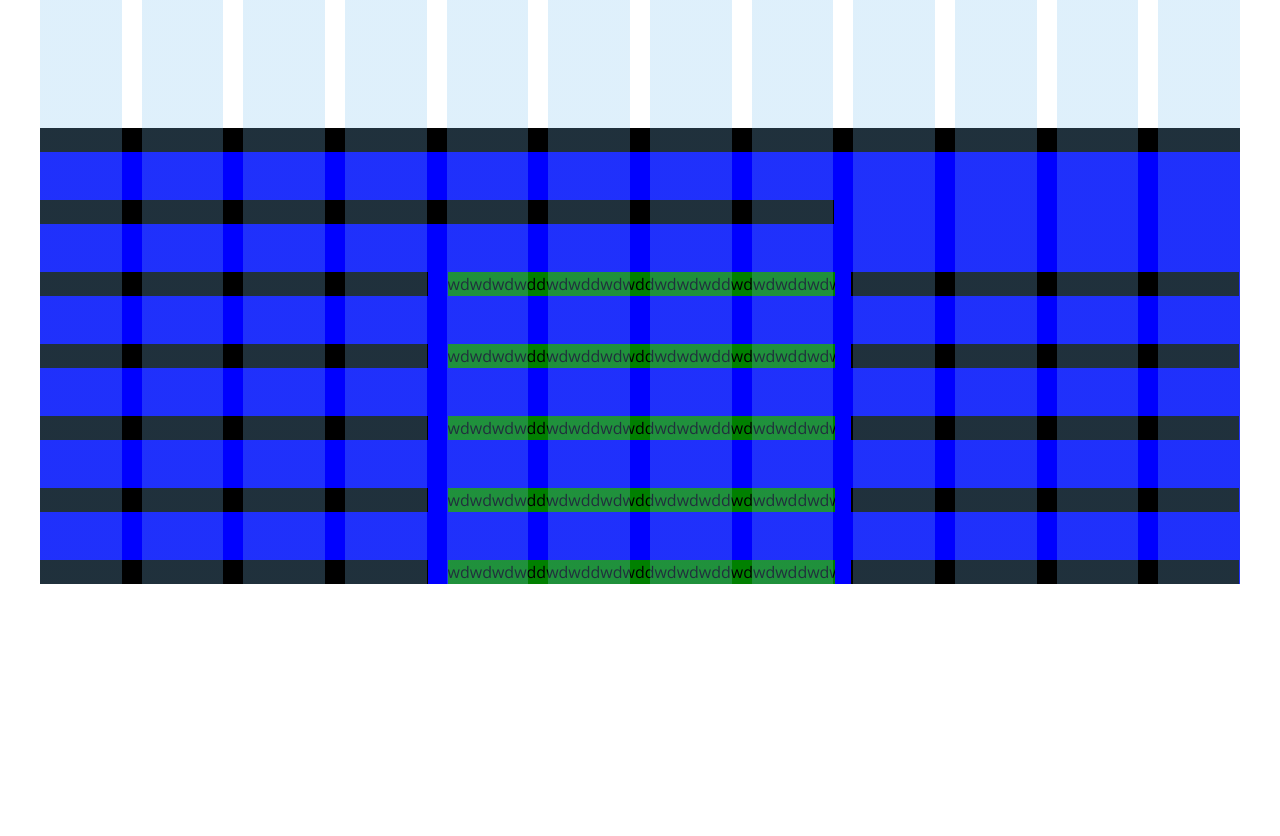
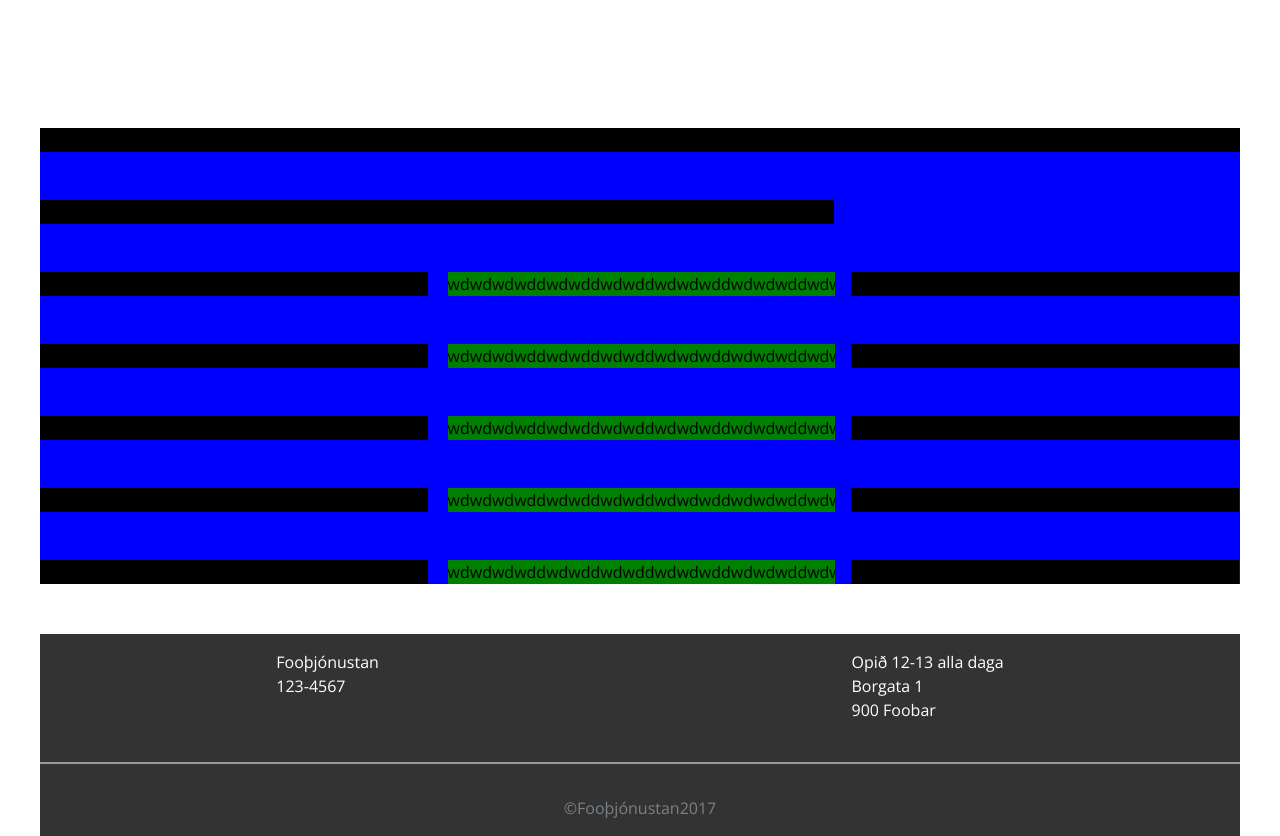
Before and after one commit to MyDickTasteLIkeLemons/Hop_verkefni1_-vef, a website: page index.html in a window 1280 px wide. Shown: the part 820-1656 px from the top of the page. Before the commit the page ends 1404 px from the top, so only its background shows below. Drawn offline with nearby package versions, Linux system fonts and the light colour scheme.

Commit message:
Nav,headder og Footer fyrir index/about/kaup 100% TILBUIÐ

```diff
--- a/index.html
+++ b/index.html
@@ -5,7 +5,7 @@
     <meta charset="utf-8">
     <link rel="stylesheet" href="styles.css">
 	<link href="https://fonts.googleapis.com/css?family=Open+Sans:400,400i|Roboto+Slab" rel="stylesheet">
-	<link rel="stylesheet" href="grid.css">
+	<!--<link rel="stylesheet" href="grid.css">-->
   </head>
   <body>
 	<!--NAVIGATION START-->
@@ -101,5 +101,27 @@
 
 	</div>
 
+
+	<!--EVERYTHING UNDER COMMENT IS READY NO NEED TO ALTER-->
+	<!--FOOTER START-->
+	<footer class="footer">
+		<div class="footer__info">
+			<div class="footer__info__address">
+				Fooþjónustan<br>
+				123-4567
+			</div>
+			<div class="footer__info__openhours">
+				Opið 12-13 alla daga<br>
+				Borgata 1 <br>
+				900 Foobar
+			</div>
+		</div>
+		<div class="footer__copywrite">
+			<div class="footer__copywrite__content">
+				©Fooþjónustan2017
+			</div>
+		</div>
+	</footer>
+	<!--FOOTER END-->
   </body>
 </html>
--- a/scss/Grid.scss
+++ b/scss/Grid.scss
@@ -2,6 +2,7 @@
   .page__grid {
      background-color:blue;
 	width: 100%;
+	margin-bottom:50px;
 	}
 
    .page__grid__row {
--- a/scss/footer.scss
+++ b/scss/footer.scss
@@ -0,0 +1,23 @@
+.footer {
+  width: 100%;
+  background-color: #333;
+  color: $font-color-nav;
+
+  &__info {
+    display: flex;
+    padding-top: 1em;
+    padding-bottom: 2.5em;
+    border-bottom: 2px solid #999;
+	justify-content: space-around;
+  }
+
+  &__copywrite {
+    padding-top: 2em;
+    padding-bottom: 1em;
+
+	&__content {
+      text-align: center;
+      color: #7a8186;
+    }
+  }
+}
--- a/styles.scss
+++ b/styles.scss
@@ -37,4 +37,5 @@ img {
 @import "scss/button";
 @import "scss/headder";
 @import "scss/navigation";
-@import "scss/animations.scss";
+@import "scss/animations";
+@import "scss/footer";
```
Also changed, not shown: About.html (+23 -0 lines), kaupa.html (+22 -1 lines), styles.css.
